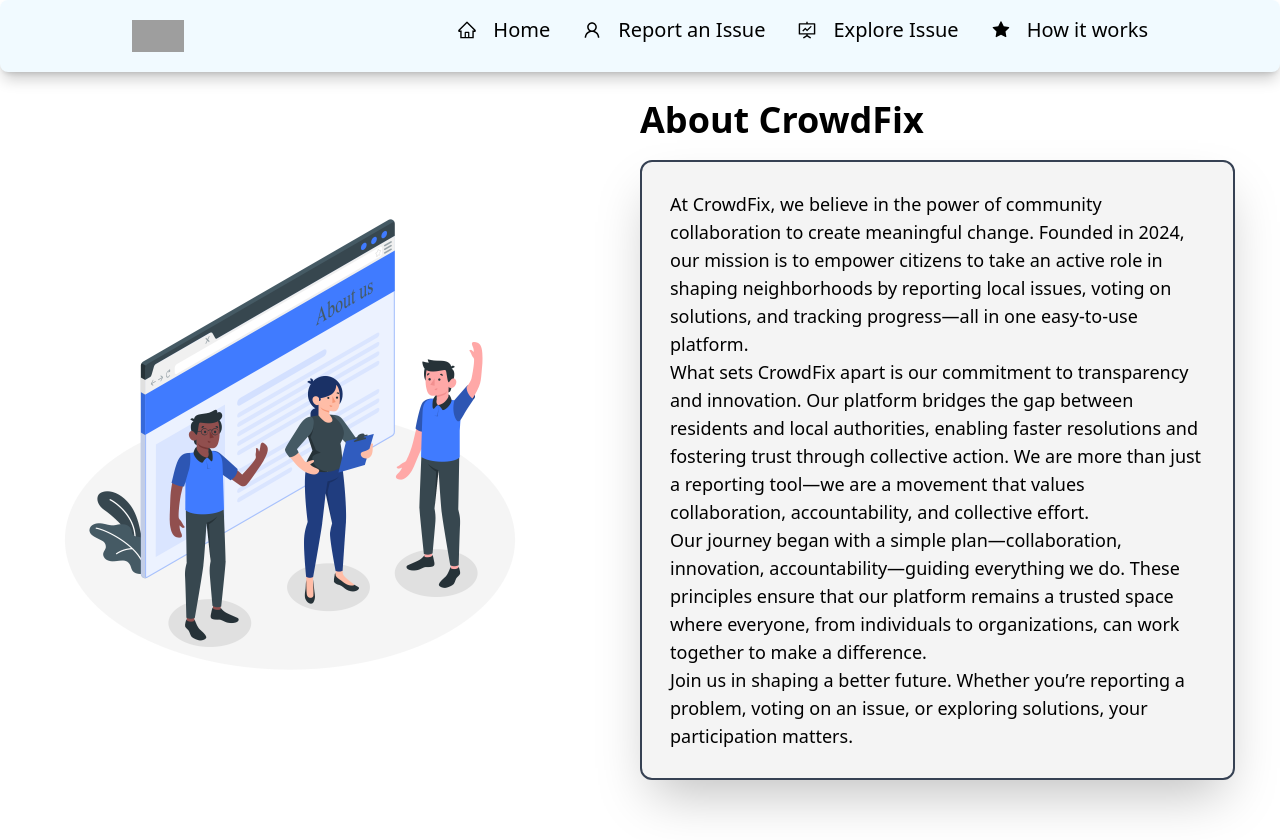
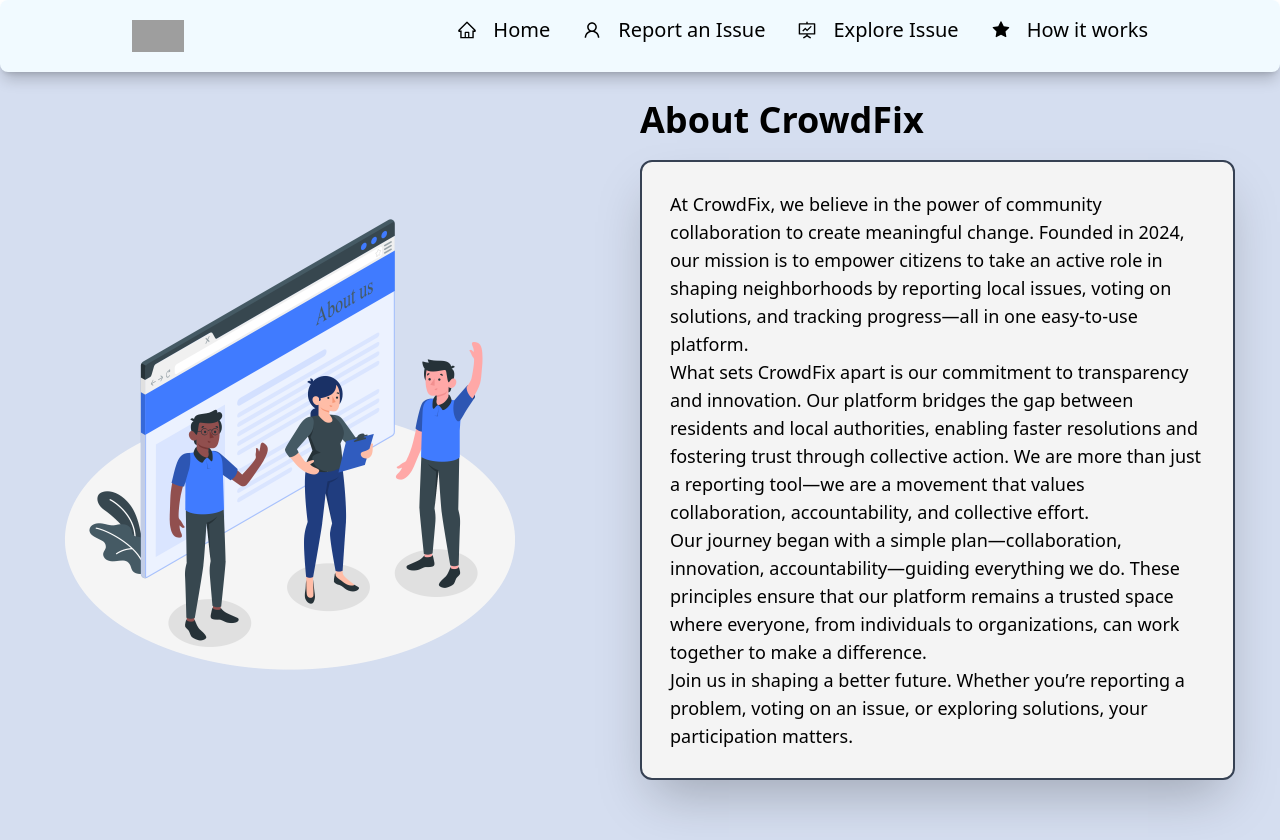
Before and after one commit to RahulHeer150/civic-, a React (Vite) app in the folder client/: page / in a window 1280 px wide. Built offline with nearby package versions, Linux system fonts and the light colour scheme; grey boxes are pictures that could not be loaded.

Commit message:
color change of body

```diff
--- a/client/src/components/Aboutus.jsx
+++ b/client/src/components/Aboutus.jsx
@@ -3,7 +3,7 @@ import AboutImg from '../assets/abt.png'
 
 const Aboutus = () => {
   return (
-      <div className='flex flex-col min-h-screen  p-10 mt-10'>
+      <div className='flex flex-col min-h-screen  p-10 mt-10 bg-[#d5def0]'>
            <div className='flex flex-grow flex-col-reverse md:flex-row lg:flex-row w-full max-w-[1190px] pt-5 md:pt-0 mx-auto justify-between items-center '>
              {/* left side image  */}
              <div className='w-full lg:w-1/2 md:w-1/2 flex jsutify-center items-center'>
```
